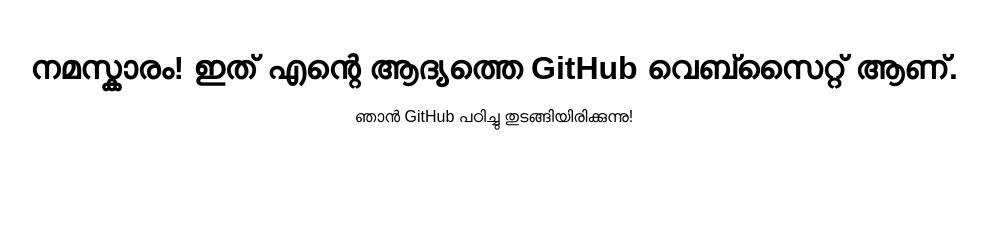
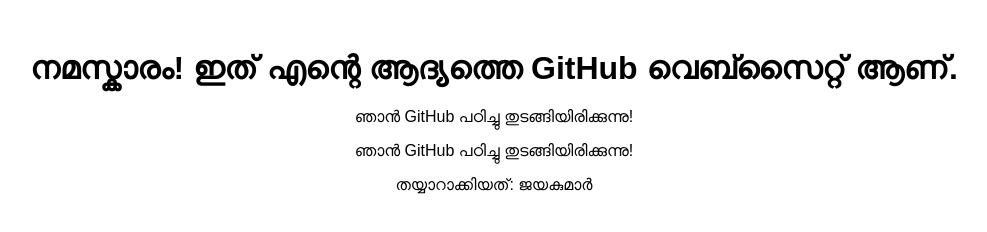
Before and after one commit to jayakumarsayamkudy-alt/my-first-project, a plain HTML site: page index.html in a window 1280 px wide. Shown: the whole page, without its empty margins (146-1133 px from the left). Drawn offline with Linux system fonts and the light colour scheme.

Commit message:
Update index.html

```diff
--- a/index.html
+++ b/index.html
@@ -8,3 +8,5 @@
   <p>ഞാൻ GitHub പഠിച്ചു തുടങ്ങിയിരിക്കുന്നു!</p>
 </body>
 </html>
+<p>ഞാൻ GitHub പഠിച്ചു തുടങ്ങിയിരിക്കുന്നു!</p>
+<p>തയ്യാറാക്കിയത്: ജയകുമാർ</p>
```
